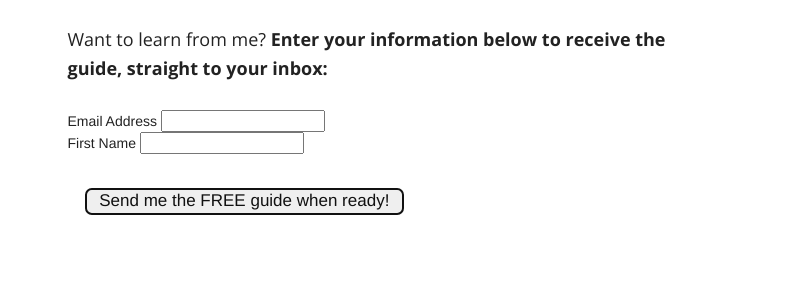
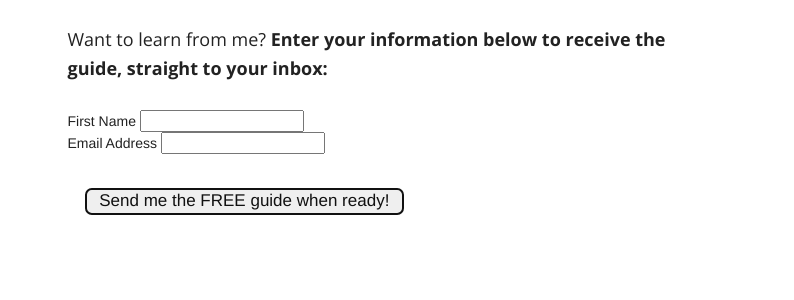
Before and after one commit to unfreezeeclipse/unfreezeeclipse.github.io, a Jekyll site: the page built from index.md, in a window 1280 px wide. Shown: the part 1503-1803 px from the top of the page, without its empty margins (260-1054 px from the left). Built offline with Jekyll 4.4.1, drawn with Linux system fonts in a browser that asks for light colours; nearby versions of some CDN libraries; comment, search, counter and statistics services are not loaded.

Commit message:
Move First Name before Email in the subscribe form

```diff
--- a/_includes/subscription-form.html
+++ b/_includes/subscription-form.html
@@ -9,17 +9,18 @@
 <form action="//unfreezeeclipse.us12.list-manage.com/subscribe/post?u=cdf54bab5c3b112a7d1fbbd9e&amp;id=d045759fc8" method="post" id="mc-embedded-subscribe-form" name="mc-embedded-subscribe-form" class="validate" target="_blank" novalidate>
     <div id="mc_embed_signup_scroll">
     <div class="mc-field-group">
+        <label for="mce-FNAME">First Name </label>
+        <input type="text" value="" name="FNAME" class="" id="mce-FNAME">
+    </div>
+    <div class="mc-field-group">
         <label for="mce-EMAIL">Email Address </label>
         <input type="email" value="" name="EMAIL" class="required email" id="mce-EMAIL">
-</div>
-<div class="mc-field-group">
-	<label for="mce-FNAME">First Name </label>
-	<input type="text" value="" name="FNAME" class="" id="mce-FNAME">
     </div>
     <div id="mce-responses" class="clear">
         <div class="response" id="mce-error-response" style="display:none"></div>
         <div class="response" id="mce-success-response" style="display:none"></div>
-	</div>    <!-- real people should not fill this in and expect good things - do not remove this or risk form bot signups-->
+    </div>
+    <!-- real people should not fill this in and expect good things - do not remove this or risk form bot signups-->
     <div style="position: absolute; left: -5000px;" aria-hidden="true"><input type="text" name="b_cdf54bab5c3b112a7d1fbbd9e_d045759fc8" tabindex="-1" value=""></div>
     <div class="clear"><input type="submit" value="Send me the FREE guide when ready!" name="subscribe" id="mc-embedded-subscribe" class="button"></div>
     </div>
```
Lines whose indentation alone changed are shown as unchanged.
